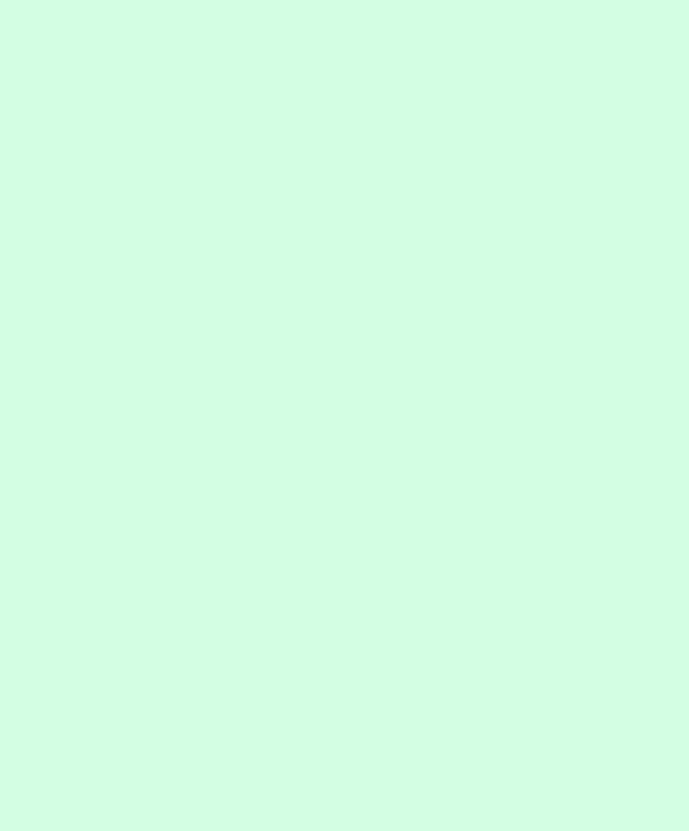
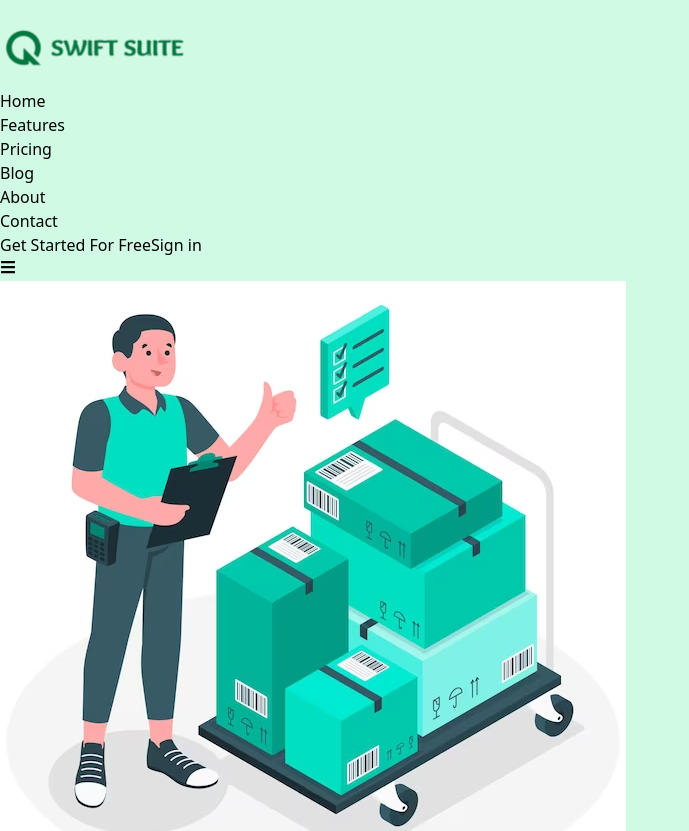
Before and after one commit to ibrawhim/Swift_Suite-Frontend, a React (Vite) app: page /signup in a window 1280 px wide. Before the commit this address had no page. Shown: the top 831 px of the page, without its empty margins (0-689 px from the left). Before the commit the page ends 800 px from the top, so only its background shows below. Built offline with nearby package versions, Linux system fonts and the light colour scheme; what @nextui-org/react would draw is missing.

Commit message:
making signup comp.

```diff
--- a/src/App.jsx
+++ b/src/App.jsx
@@ -15,13 +15,11 @@
 
 
       <Routes>
-        <Route path='/'  element={<SignUp/>}/>
+        <Route path='/signup'  element={<SignUp/>}/>
       {/* <Route path='/signup' element={<SignUp/>}/> */}
       <Route path='layout/*' element={<Rootlayout/>}/>
     </Routes>
 
-      <Routes>
-      </Routes>
     </>
   )
 }
```
